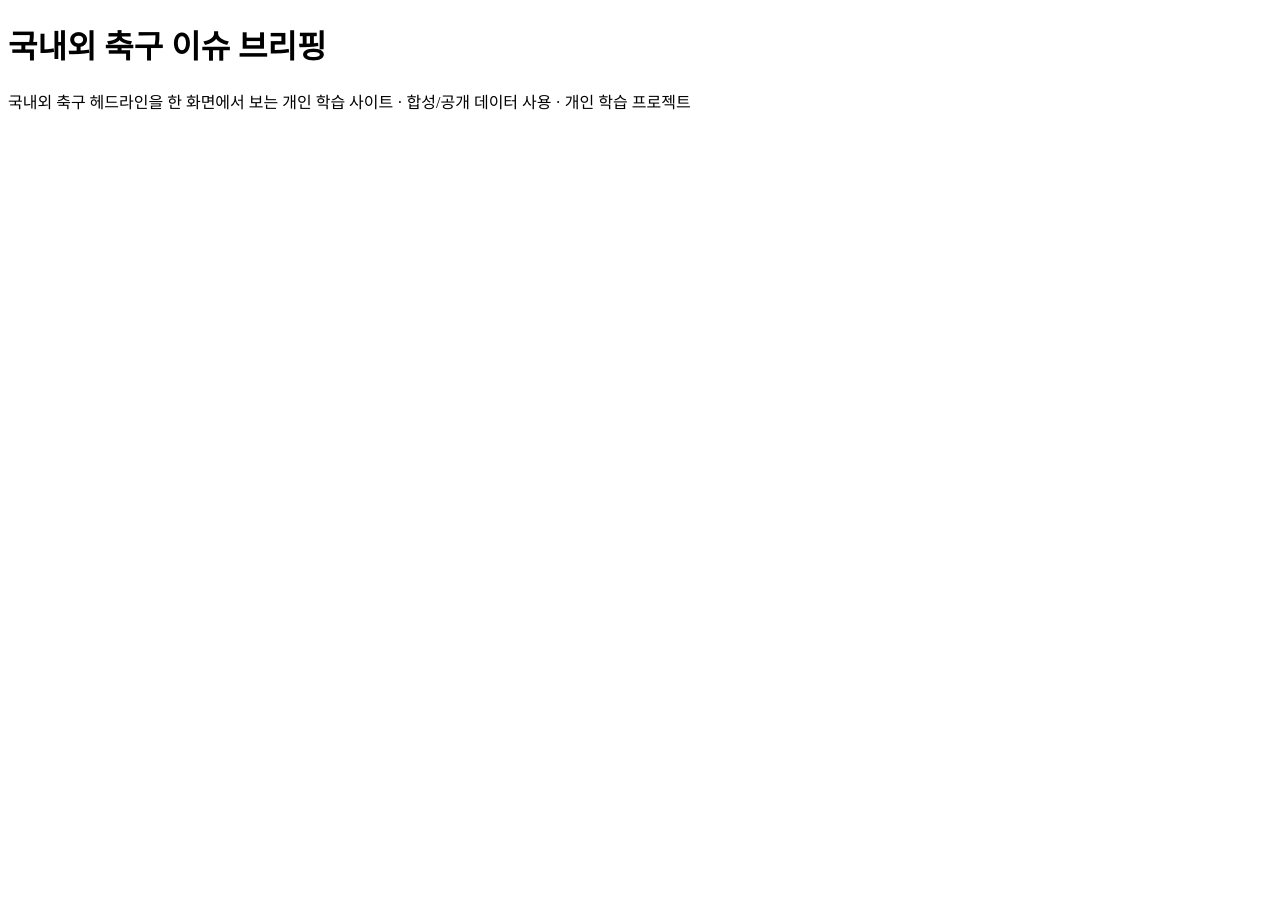
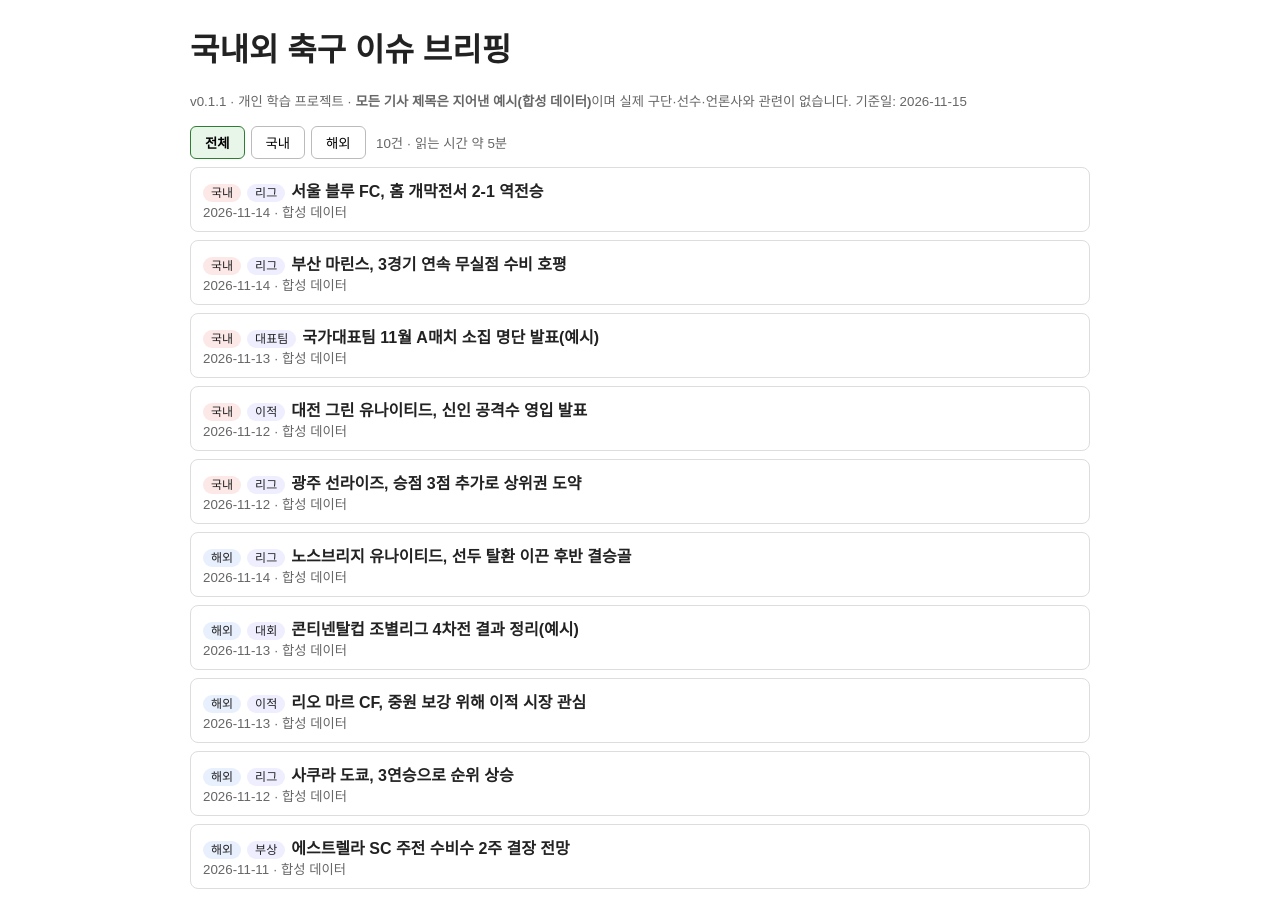
Before and after one commit to jinseok-individual/football-brief-lab, a plain HTML site: page docs/index.html in a window 1280 px wide. Before the commit the page ends 800 px from the top, so only its background shows below. Drawn offline with Linux system fonts and the light colour scheme.

Commit message:
v0.1.1: 합성 헤드라인 카드 10건과 국내/해외 필터

```diff
--- a/docs/index.html
+++ b/docs/index.html
@@ -1,12 +1,30 @@
 <!doctype html>
-<html lang="ko">
-<head>
-<meta charset="utf-8">
-<meta name="viewport" content="width=device-width, initial-scale=1">
-<title>국내외 축구 이슈 브리핑 — 주경야독 2026</title>
-</head>
-<body>
+<html lang="ko"><head><meta charset="utf-8"><meta name="viewport" content="width=device-width,initial-scale=1">
+<title>국내외 축구 이슈 브리핑 v0.1.1</title>
+<style>body{font-family:'Malgun Gothic',sans-serif;max-width:900px;margin:24px auto;padding:0 12px;color:#222}small{color:#666}button{padding:6px 14px;margin-right:6px;border:1px solid #bbb;background:#fff;border-radius:6px;cursor:pointer}button.on{background:#e8f5e9;font-weight:700;border-color:#2e7d32}.card{border:1px solid #ddd;border-radius:8px;padding:10px 12px;margin:8px 0}.tag{font-size:12px;padding:2px 8px;border-radius:10px;background:#eef;margin-right:6px}.kr{background:#fde8e8}.gl{background:#e8f0fe}</style></head><body>
 <h1>국내외 축구 이슈 브리핑</h1>
-<p>국내외 축구 헤드라인을 한 화면에서 보는 개인 학습 사이트 · 합성/공개 데이터 사용 · 개인 학습 프로젝트</p>
-</body>
-</html>
+<p><small>v0.1.1 · 개인 학습 프로젝트 · <b>모든 기사 제목은 지어낸 예시(합성 데이터)</b>이며 실제 구단·선수·언론사와 관련이 없습니다. 기준일: 2026-11-15</small></p>
+<div><button id="b-all" class="on" onclick="setF('all')">전체</button><button id="b-kr" onclick="setF('kr')">국내</button><button id="b-gl" onclick="setF('gl')">해외</button> <small id="cnt"></small></div>
+<div id="list"></div>
+<script>
+const DATA=[
+["kr","리그","서울 블루 FC, 홈 개막전서 2-1 역전승","2026-11-14"],
+["kr","리그","부산 마린스, 3경기 연속 무실점 수비 호평","2026-11-14"],
+["kr","대표팀","국가대표팀 11월 A매치 소집 명단 발표(예시)","2026-11-13"],
+["kr","이적","대전 그린 유나이티드, 신인 공격수 영입 발표","2026-11-12"],
+["kr","리그","광주 선라이즈, 승점 3점 추가로 상위권 도약","2026-11-12"],
+["gl","리그","노스브리지 유나이티드, 선두 탈환 이끈 후반 결승골","2026-11-14"],
+["gl","대회","콘티넨탈컵 조별리그 4차전 결과 정리(예시)","2026-11-13"],
+["gl","이적","리오 마르 CF, 중원 보강 위해 이적 시장 관심","2026-11-13"],
+["gl","리그","사쿠라 도쿄, 3연승으로 순위 상승","2026-11-12"],
+["gl","부상","에스트렐라 SC 주전 수비수 2주 결장 전망","2026-11-11"]
+];
+let F='all';
+function setF(f){F=f;['all','kr','gl'].forEach(k=>document.getElementById('b-'+k).className=(k===f?'on':''));render()}
+function render(){
+ const rows=DATA.filter(d=>F==='all'||d[0]===F);
+ document.getElementById('cnt').textContent=rows.length+'건 · 읽는 시간 약 '+Math.max(1,Math.round(rows.length*0.5))+'분';
+ document.getElementById('list').innerHTML=rows.map(d=>'<div class="card"><span class="tag '+d[0]+'">'+(d[0]==='kr'?'국내':'해외')+'</span><span class="tag">'+d[1]+'</span><b>'+d[2]+'</b><br><small>'+d[3]+' · 합성 데이터</small></div>').join('');
+}
+render();
+</script></body></html>
```
